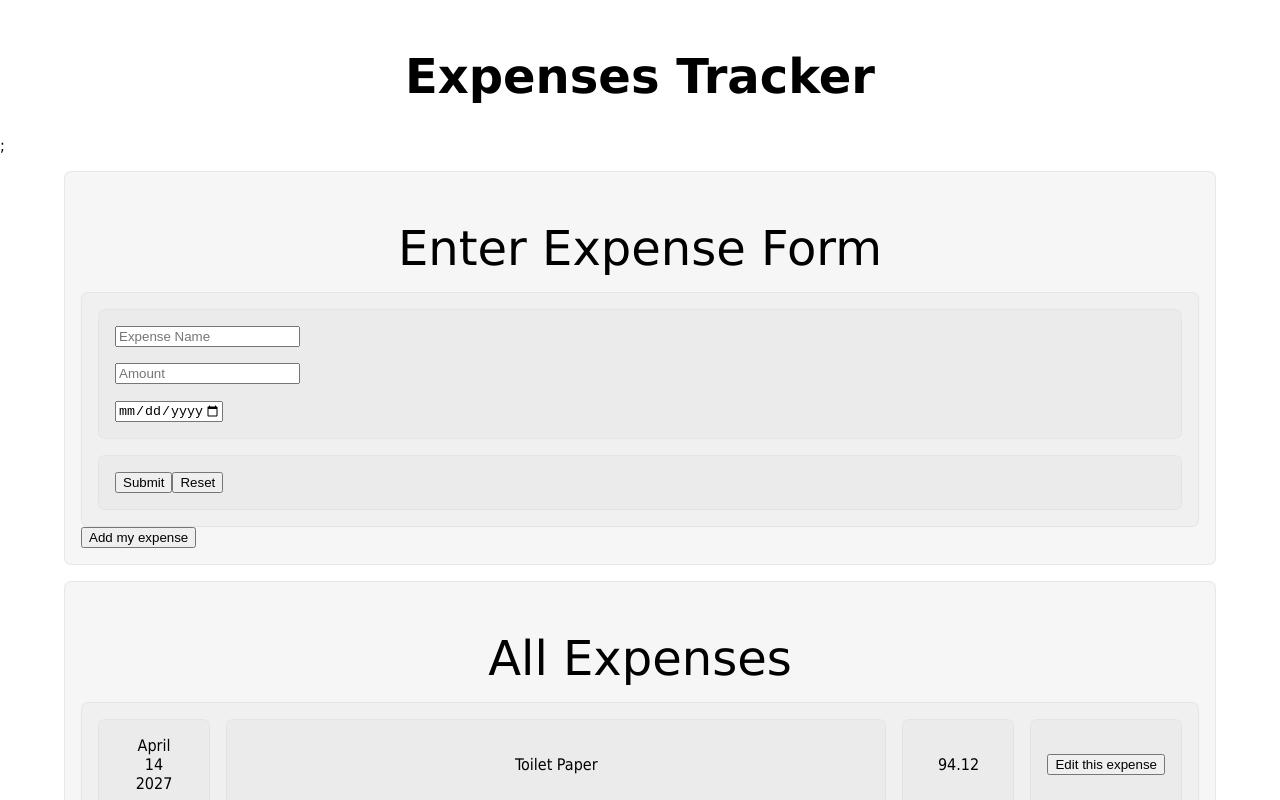
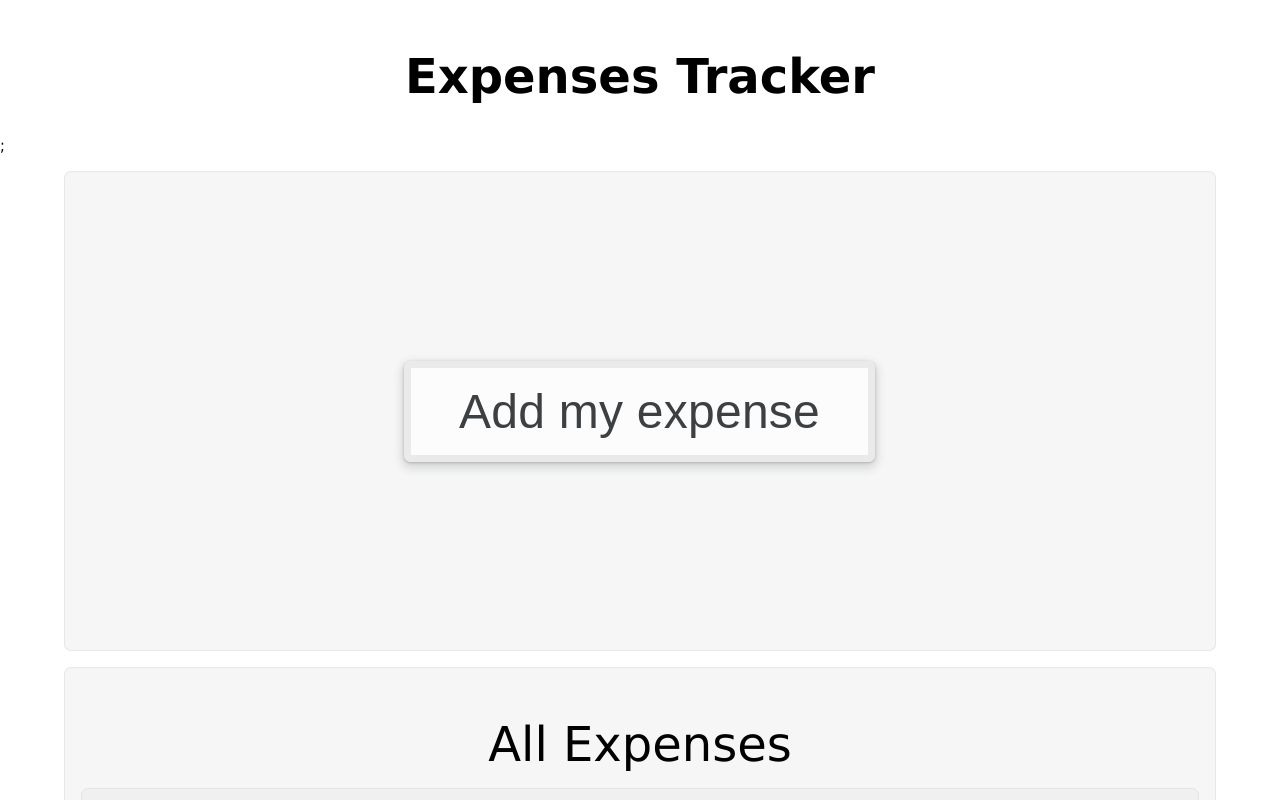
Before and after one commit to bibhuprasadrout/expense-tracker, a React (Vite) app: page / in a window 1280 px wide. Shown: the top 800 px of the page. Built offline with nearby package versions, Linux system fonts and the light colour scheme.

Commit message:
Add toggle functionality between add my expense button and the expense form

```diff
--- /dev/null
+++ b/src/DesignSystem/Button/Button.js
@@ -0,0 +1,6 @@
+import "./Button.scss";
+const Button = (props) => {
+  const classList = `button ${props.className}`;
+  return <button className={classList}>{props.children}</button>;
+};
+export default Button;
--- /dev/null
+++ b/src/DesignSystem/Button/Button.scss
@@ -0,0 +1,72 @@
+// .button {
+//   appearance: none;
+//   background-color: rgba(255, 255, 255, 0.7);
+//   border: 7px solid rgba(225, 225, 225, 0.7);
+//   border-radius: 7px;
+//   box-shadow: rgba(0, 0, 0, 0.2) 0 3px 5px -1px,
+//     rgba(0, 0, 0, 0.14) 0 6px 10px 0, rgba(0, 0, 0, 0.12) 0 1px 18px 0;
+//   box-sizing: border-box;
+//   color: #3c4043;
+//   cursor: pointer;
+//   fill: currentcolor;
+//   height: 3rem;
+//   display: inline-flex;
+//   justify-content: center;
+//   align-items: center;
+//   letter-spacing: 0.25px;
+//   line-height: normal;
+//   max-width: 130%;
+//   overflow: visible;
+//   padding: 1rem 3rem;
+//   position: relative;
+//   text-align: center;
+//   text-transform: none;
+//   transition: box-shadow 280ms cubic-bezier(0.4, 0, 0.2, 1),
+//     opacity 15ms linear 30ms, transform 270ms cubic-bezier(0, 0, 0.2, 1) 0ms;
+//   user-select: none;
+//   -webkit-user-select: none;
+//   touch-action: manipulation;
+//   will-change: transform, opacity;
+//   z-index: 0;
+// }
+
+// .button:hover {
+//   background-color: rgba(250, 250, 250, 0.7);
+//   color: #000000;
+// }
+
+// .button:active {
+//   box-shadow: 0 4px 4px 0 rgb(60 64 67 / 30%),
+//     0 8px 12px 6px rgb(60 64 67 / 15%);
+//   outline: none;
+// }
+
+// .button:focus {
+//   outline: none;
+//   border: 7px solid rgba(170, 170, 170, 0.7);
+// }
+
+// .button:not(:disabled) {
+//   box-shadow: rgba(60, 64, 67, 0.3) 0 1px 3px 0,
+//     rgba(60, 64, 67, 0.15) 0 4px 8px 3px;
+// }
+
+// .button:not(:disabled):hover {
+//   box-shadow: rgba(60, 64, 67, 0.3) 0 2px 3px 0,
+//     rgba(60, 64, 67, 0.15) 0 6px 10px 4px;
+// }
+
+// .button:not(:disabled):focus {
+//   box-shadow: rgba(60, 64, 67, 0.3) 0 1px 3px 0,
+//     rgba(60, 64, 67, 0.15) 0 4px 8px 3px;
+// }
+
+// .button:not(:disabled):active {
+//   box-shadow: rgba(60, 64, 67, 0.3) 0 4px 4px 0,
+//     rgba(60, 64, 67, 0.15) 0 8px 12px 6px;
+// }
+
+// .button:disabled {
+//   box-shadow: rgba(60, 64, 67, 0.3) 0 1px 3px 0,
+//     rgba(60, 64, 67, 0.15) 0 4px 8px 3px;
+// }
--- a/src/ExpenseTracker/AddExpenses/AddExpenseControllerComponent/AddExpenseController.js
+++ b/src/ExpenseTracker/AddExpenses/AddExpenseControllerComponent/AddExpenseController.js
@@ -1,10 +1,33 @@
 import "./AddExpenseController.scss";
 
-const AddExpenseController = () => {
+import Wrapper90Compoenet from "../../../DesignSystem/Wrapper90Component/Wrapper";
+import Card from "../../../DesignSystem/CardComponent/Card";
+
+const AddExpenseController = ({
+  changeExpenseFormStatus,
+  expenseFormStatusFalse,
+  ...rest
+}) => {
+  const renderExpenseForm = () => {
+    expenseFormStatusFalse
+      ? changeExpenseFormStatus((prev) => prev)
+      : changeExpenseFormStatus((prev) => !prev);
+  };
   return (
-    <div>
-      <button>Add my expense</button>
-    </div>
+    <>
+      <Wrapper90Compoenet>
+        <Card className="addMyExpenseCard">
+          <button
+            className="button"
+            onClick={() => {
+              renderExpenseForm();
+            }}
+          >
+            Add my expense
+          </button>
+        </Card>
+      </Wrapper90Compoenet>
+    </>
   );
 };
 export default AddExpenseController;
--- a/src/ExpenseTracker/AddExpenses/AddExpenseControllerComponent/AddExpenseController.scss
+++ b/src/ExpenseTracker/AddExpenses/AddExpenseControllerComponent/AddExpenseController.scss
@@ -0,0 +1,12 @@
+.addMyExpenseCard {
+  min-height: 30rem;
+  display: flex;
+  justify-content: center;
+  align-items: center;
+  button {
+    font-size: 3rem;
+    font-weight: 500;
+    padding: 1rem 3rem;
+    height: auto;
+  }
+}
--- a/src/ExpenseTracker/AddExpenses/ExpenseFormComponent/ExpenseForm.js
+++ b/src/ExpenseTracker/AddExpenses/ExpenseFormComponent/ExpenseForm.js
@@ -1,15 +1,19 @@
 import "./ExpenseForm.scss";
 
-import { useState } from "react";
+import { useEffect, useState, useCallback } from "react";
 
 import CardComponent from "../../../DesignSystem/CardComponent/Card";
 import TitleComponennt from "../../../DesignSystem/TitleComponent/Title";
 import Wrapper90Component from "../../../DesignSystem/Wrapper90Component/Wrapper";
 
 import ExpensesData from "../../../Data/data";
-import AddExpenseController from "../AddExpenseControllerComponent/AddExpenseController";
 
-const ExpenseForm = (props) => {
+const ExpenseForm = ({
+  onNewExpense,
+  changeExpenseFormStatus,
+  expenseFormStatusTrue,
+  ...rest
+}) => {
   // Child omponent of NewExpenseComponent.
   // This component renders a form to accept input from user
   const expenseData = ExpensesData();
@@ -37,6 +41,7 @@ const ExpenseForm = (props) => {
       return { ...prevExpense, expenseDate: event.target.value };
     });
   };
+  const [state, setState] = useState("Not Clicked");
   const submitHandler = (event) => {
     event.preventDefault();
     const enteredExpenseData = {
@@ -44,7 +49,7 @@ const ExpenseForm = (props) => {
       amount: expense.expenseAmount,
       date: new Date(expense.expenseDate).toLocaleDateString(),
     };
-    props.onNewExpense(enteredExpenseData);
+    onNewExpense(enteredExpenseData);
     setExpense(() => {
       return {
         expenseTitle: " ",
@@ -52,16 +57,22 @@ const ExpenseForm = (props) => {
         expenseDate: " ",
       };
     });
+    renderAddMyExpense();
+  };
+  useEffect(() => {}, [state]);
+  const renderAddMyExpense = () => {
+    expenseFormStatusTrue
+      ? changeExpenseFormStatus((prev) => !prev)
+      : changeExpenseFormStatus((prev) => prev);
   };
   return (
     <Wrapper90Component>
-      <CardComponent>
+      <CardComponent className="expenseFormCard">
         <TitleComponennt>Enter Expense Form</TitleComponennt>
         <CardComponent className="formCard">
           <form onSubmit={submitHandler}>
             <CardComponent className="formControls">
               <div className="formControl">
-                {/* <label>Expense: </label> */}
                 <input
                   placeholder="Expense Name"
                   type="text"
@@ -70,7 +81,6 @@ const ExpenseForm = (props) => {
                 />
               </div>
               <div className="formControl">
-                {/* <label>Amount: </label> */}
                 <input
                   placeholder="Amount"
                   type="number"
@@ -81,7 +91,6 @@ const ExpenseForm = (props) => {
                 />
               </div>
               <div className="formControl">
-                {/* <label>Date: </label> */}
                 <input
                   type="date"
                   min="2021-01-01"
@@ -92,12 +101,23 @@ const ExpenseForm = (props) => {
               </div>
             </CardComponent>
             <CardComponent className="formActions">
-              <button type="submit">Submit</button>
-              <button type="reset">Reset</button>
+              <button className="button" type="submit">
+                Submit
+              </button>
+              <button
+                className="button"
+                type="reset"
+                onClick={
+                  // setState("Clicked")
+                  // setState((prev) => !prev)
+                  () => renderAddMyExpense()
+                }
+              >
+                Reset
+              </button>
             </CardComponent>
           </form>
         </CardComponent>
-        <AddExpenseController />
       </CardComponent>
     </Wrapper90Component>
   );
--- a/src/ExpenseTracker/AddExpenses/ExpenseFormComponent/ExpenseForm.scss
+++ b/src/ExpenseTracker/AddExpenses/ExpenseFormComponent/ExpenseForm.scss
@@ -1,4 +1,11 @@
-.formCard form {
+.expenseFormCard {
+  min-height: 30rem;
+  .formCard {
+    display: inherit;
+    .hide {
+      display: none;
+    }
+    form {
       display: flex;
       flex-flow: column;
       gap: 1rem;
@@ -6,5 +13,20 @@
         display: flex;
         flex-flow: column;
         gap: 1rem;
+        .formControl {
+          input {
+            border: 7px solid rgba(230, 230, 230, 0.3);
+            height: 2.5rem;
+            border-radius: 7px;
+            padding: 1rem;
           }
         }
+      }
+      .formActions {
+        display: flex;
+        justify-content: flex-start;
+        gap: 1rem;
+      }
+    }
+  }
+}
--- a/src/ExpenseTracker/AddExpenses/NewExpenseComponent/NewExpense.js
+++ b/src/ExpenseTracker/AddExpenses/NewExpenseComponent/NewExpense.js
@@ -1,9 +1,10 @@
 import "./NewExpense.scss";
 
-import { useState } from "react";
+import { useEffect, useState } from "react";
 
 import ExpensesData from "../../../Data/data";
 import ExpenseForm from "../ExpenseFormComponent/ExpenseForm";
+import AddExpenseController from "../AddExpenseControllerComponent/AddExpenseController";
 
 const NewExpense = () => {
   const expenseData = ExpensesData();
@@ -16,7 +17,27 @@ const NewExpense = () => {
     console.log(newExpenseData);
     setId((prev) => prev + 1);
   };
-
-  return <ExpenseForm onNewExpense={newExpenseHandler} />;
+  const [expenseFormStatus, setExpenseFormStatus] = useState(false);
+  console.log(expenseFormStatus);
+  useEffect(() => {
+    console.log(expenseFormStatus);
+  }, [expenseFormStatus]);
+  return (
+    <>
+      {expenseFormStatus && (
+        <ExpenseForm
+          onNewExpense={newExpenseHandler}
+          expenseFormStatusTrue={expenseFormStatus}
+          changeExpenseFormStatus={setExpenseFormStatus}
+        />
+      )}
+      {!expenseFormStatus && (
+        <AddExpenseController
+          expenseFormStatusFalse={expenseFormStatus}
+          changeExpenseFormStatus={setExpenseFormStatus}
+        />
+      )}
+    </>
+  );
 };
 export default NewExpense;
--- a/src/ExpenseTracker/ListExpense/ExpenseItemComponent/ExpenseItem.js
+++ b/src/ExpenseTracker/ListExpense/ExpenseItemComponent/ExpenseItem.js
@@ -1,6 +1,7 @@
 import "./ExpenseItem.scss";
 
 import CardComponent from "../../../DesignSystem/CardComponent/Card";
+import Button from "../../../DesignSystem/Button/Button";
 
 import FormatedDate from "../FormatedDateComponent/FormatedDate";
 
@@ -22,7 +23,7 @@ const ExpenseItem = (props) => {
                 {item.amount}
               </CardComponent>
               <CardComponent className="expenseActionCard">
-                <button>Edit this expense</button>
+                <Button>Edit this expense</Button>
               </CardComponent>
             </CardComponent>
           </li>
--- a/src/index.scss
+++ b/src/index.scss
@@ -43,3 +43,78 @@ li {
   font-style: inherit;
   text-decoration: none;
 }
+
+// Global style
+
+.button {
+  appearance: none;
+  background-color: rgba(255, 255, 255, 0.7);
+  border: 7px solid rgba(225, 225, 225, 0.7);
+  border-radius: 7px;
+  box-shadow: rgba(0, 0, 0, 0.2) 0 3px 5px -1px,
+    rgba(0, 0, 0, 0.14) 0 6px 10px 0, rgba(0, 0, 0, 0.12) 0 1px 18px 0;
+  box-sizing: border-box;
+  color: #3c4043;
+  cursor: pointer;
+  fill: currentcolor;
+  height: 3rem;
+  display: inline-flex;
+  justify-content: center;
+  align-items: center;
+  letter-spacing: 0.25px;
+  line-height: normal;
+  max-width: 130%;
+  overflow: visible;
+  padding: 1rem 3rem;
+  position: relative;
+  text-align: center;
+  text-transform: none;
+  transition: box-shadow 280ms cubic-bezier(0.4, 0, 0.2, 1),
+    opacity 15ms linear 30ms, transform 270ms cubic-bezier(0, 0, 0.2, 1) 0ms;
+  user-select: none;
+  -webkit-user-select: none;
+  touch-action: manipulation;
+  will-change: transform, opacity;
+  z-index: 0;
+}
+
+.button:hover {
+  background-color: rgba(250, 250, 250, 0.7);
+  color: #000000;
+}
+
+.button:active {
+  box-shadow: 0 4px 4px 0 rgb(60 64 67 / 30%),
+    0 8px 12px 6px rgb(60 64 67 / 15%);
+  outline: none;
+}
+
+.button:focus {
+  outline: none;
+  border: 7px solid rgba(170, 170, 170, 0.7);
+}
+
+.button:not(:disabled) {
+  box-shadow: rgba(60, 64, 67, 0.3) 0 1px 3px 0,
+    rgba(60, 64, 67, 0.15) 0 4px 8px 3px;
+}
+
+.button:not(:disabled):hover {
+  box-shadow: rgba(60, 64, 67, 0.3) 0 2px 3px 0,
+    rgba(60, 64, 67, 0.15) 0 6px 10px 4px;
+}
+
+.button:not(:disabled):focus {
+  box-shadow: rgba(60, 64, 67, 0.3) 0 1px 3px 0,
+    rgba(60, 64, 67, 0.15) 0 4px 8px 3px;
+}
+
+.button:not(:disabled):active {
+  box-shadow: rgba(60, 64, 67, 0.3) 0 4px 4px 0,
+    rgba(60, 64, 67, 0.15) 0 8px 12px 6px;
+}
+
+.button:disabled {
+  box-shadow: rgba(60, 64, 67, 0.3) 0 1px 3px 0,
+    rgba(60, 64, 67, 0.15) 0 4px 8px 3px;
+}
```
Also changed, not shown: 9 other files (tests, documents, lock files or other folders). Lines whose indentation alone changed are shown as unchanged.
